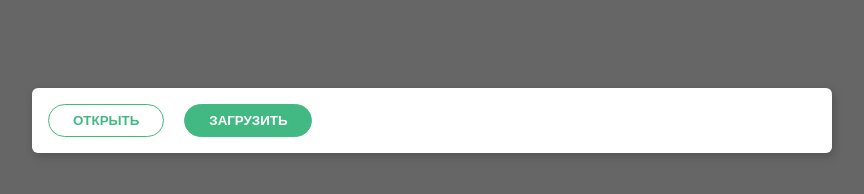
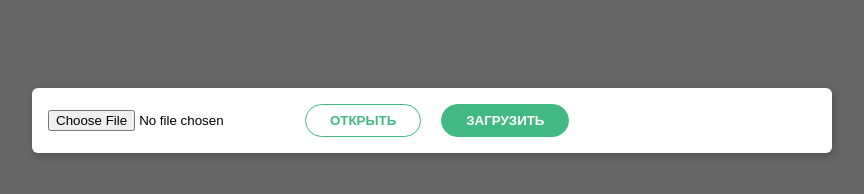
Before and after one commit to porestoranamm/fe-upload, a website built with Parcel: page index.html in a window 1280 px wide. Shown: the whole page, without its empty margins (208-1072 px from the left). Built offline with nearby package versions, Linux system fonts and the light colour scheme.

Commit message:
add input

```diff
--- a/index.html
+++ b/index.html
@@ -12,6 +12,7 @@
 
 <div class="container">
     <div class="card">
+        <input type="file" id="file">
         <button class="btn">Открыть</button>
         <button class="btn primary">Загрузить</button>
     </div>
```
